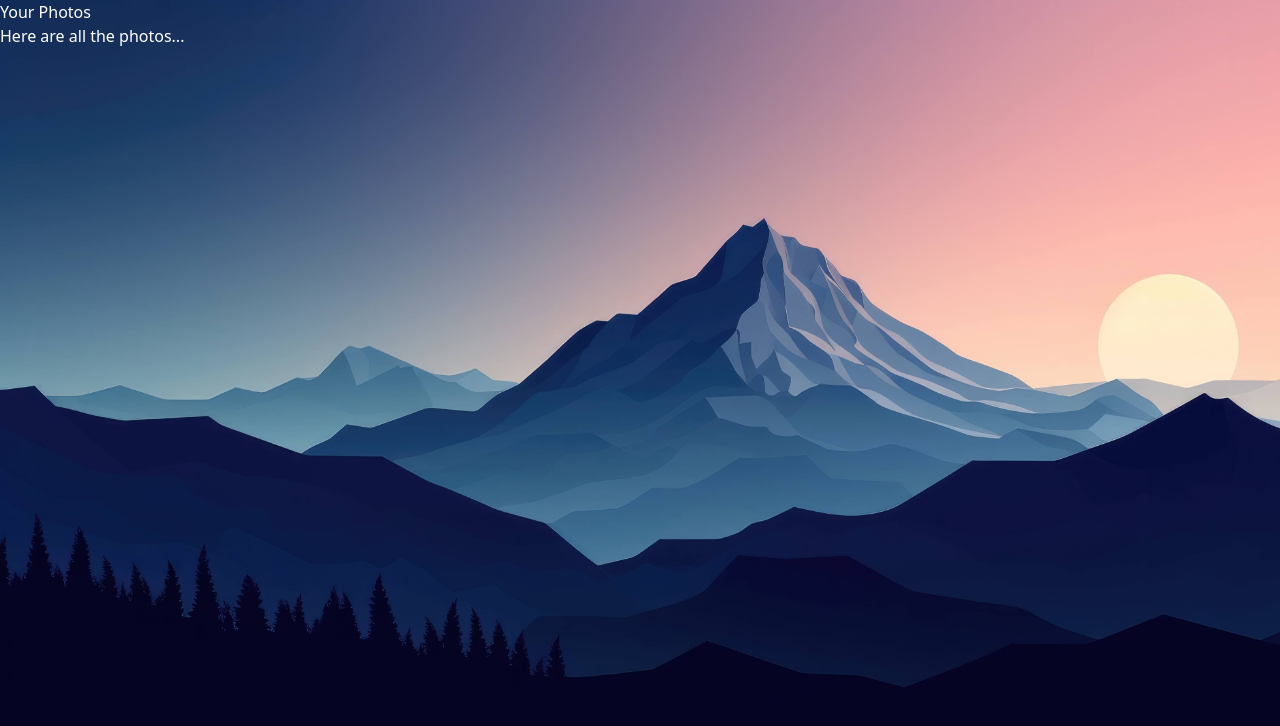
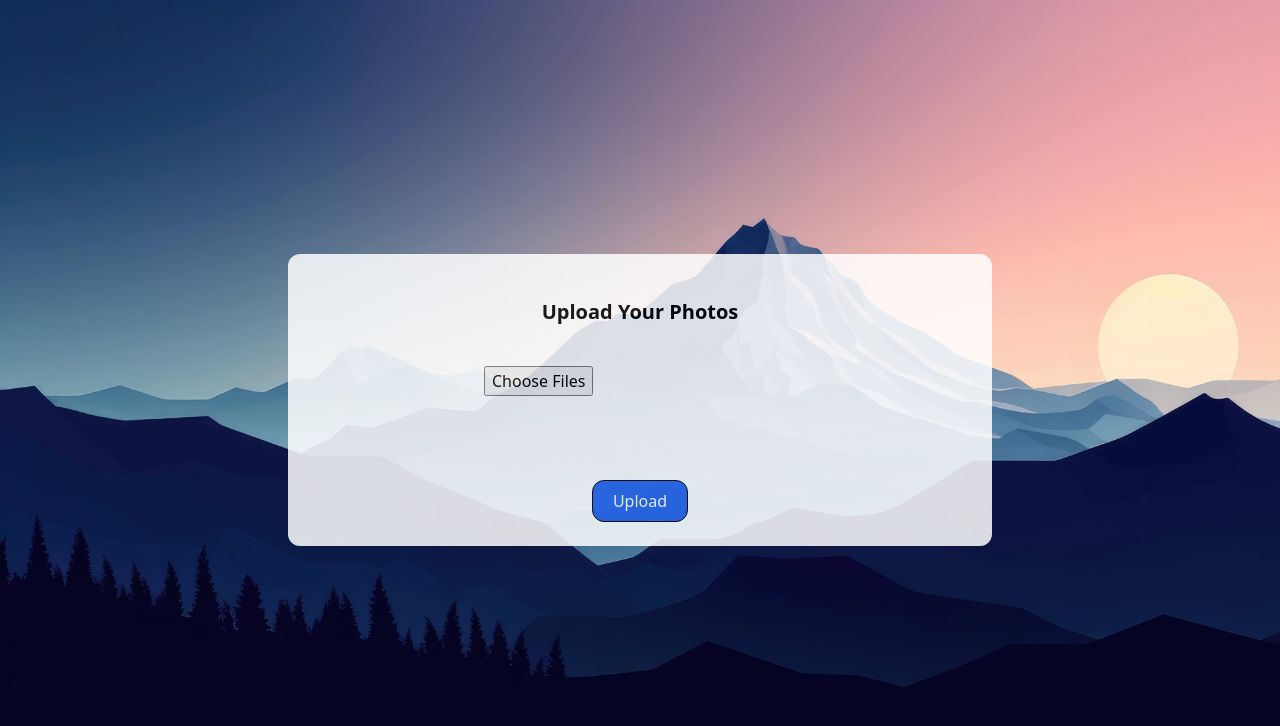
Before and after one commit to ALI-HUP/PicUp-website, a Next.js app: page /headers/your-photos in a window 1280 px wide. Shown: the top 726 px of the page. Built offline with nearby package versions, Linux system fonts and the light colour scheme.

Commit message:
first edit of your-photos page

```diff
--- a/app/headers/your-photos/page.tsx
+++ b/app/headers/your-photos/page.tsx
@@ -1,10 +1,69 @@
-import React from "react";
+"use client";
+
+import React, { useState } from "react";
 
 const YourPhotos = () => {
+  const [imagePreviews, setImagePreviews] = useState([]);
+
+  const handleFileChange = (e: { target: { files: Iterable<unknown> | ArrayLike<unknown>; }; }) => {
+    const files = Array.from(e.target.files);
+    const validImages = files.filter((file) => file.type.startsWith("image/"));
+
+    if (validImages.length + imagePreviews.length <= 4) {
+      const newPreviews: (string | ArrayBuffer | null)[] = [];
+      validImages.forEach((file) => {
+        const reader = new FileReader();
+        reader.onloadend = () => {
+          newPreviews.push(reader.result);
+          if (newPreviews.length === validImages.length) {
+            setImagePreviews((prev) => [...prev, ...newPreviews]);
+          }
+        };
+        reader.readAsDataURL(file);
+      });
+    } else {
+      alert("You can only upload up to 4 images.");
+    }
+  };
+
   return (
-    <div>
-      <h2>Your Photos</h2>
-      <p>Here are all the photos...</p>
+    <div className="flex justify-center items-center min-h-screen">
+      <div className="bg-white opacity-85 rounded-xl w-[55%] p-6">
+        <h2 className="text-center text-xl text-black font-extrabold m-5">
+          Upload Your Photos
+        </h2>
+
+        <div className="flex flex-col gap-5 items-center">
+
+          <div className="flex justify-center items-center p-5">
+            <input
+              type="file"
+              accept="image/*"
+              onChange={handleFileChange}
+              className=""
+              multiple
+            />
+          </div>
+
+          <div className="flex flex-wrap gap-4 justify-center items-center w-[45%]">
+              {imagePreviews.map((preview, index) => (
+                <div key={index} className="w-20 h-20">
+                  <img
+                    src={preview}
+                    alt={`Preview ${index}`}
+                    className="h-full w-full object-cover rounded-lg"
+                  />
+                </div>
+              ))}
+            </div>
+
+          <div className="flex justify-center mt-6">
+            <button className="bg-blue-600 text-white py-2 px-5 hover:bg-blue-700 rounded-xl border border-black duration-100">
+              Upload
+            </button>
+          </div>
+        </div>
+      </div>
     </div>
   );
 };
```
